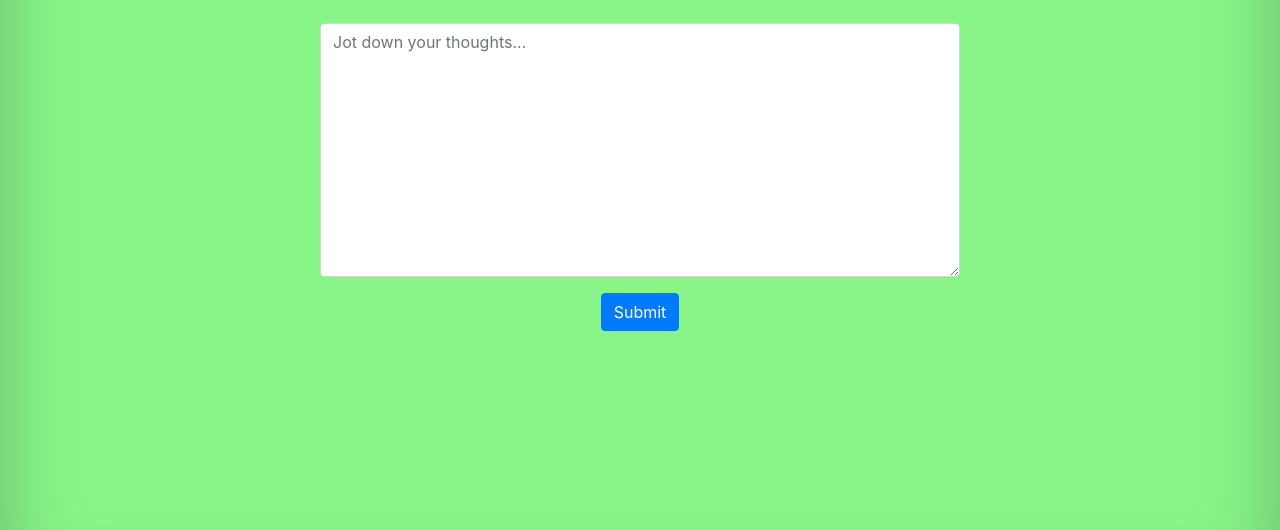
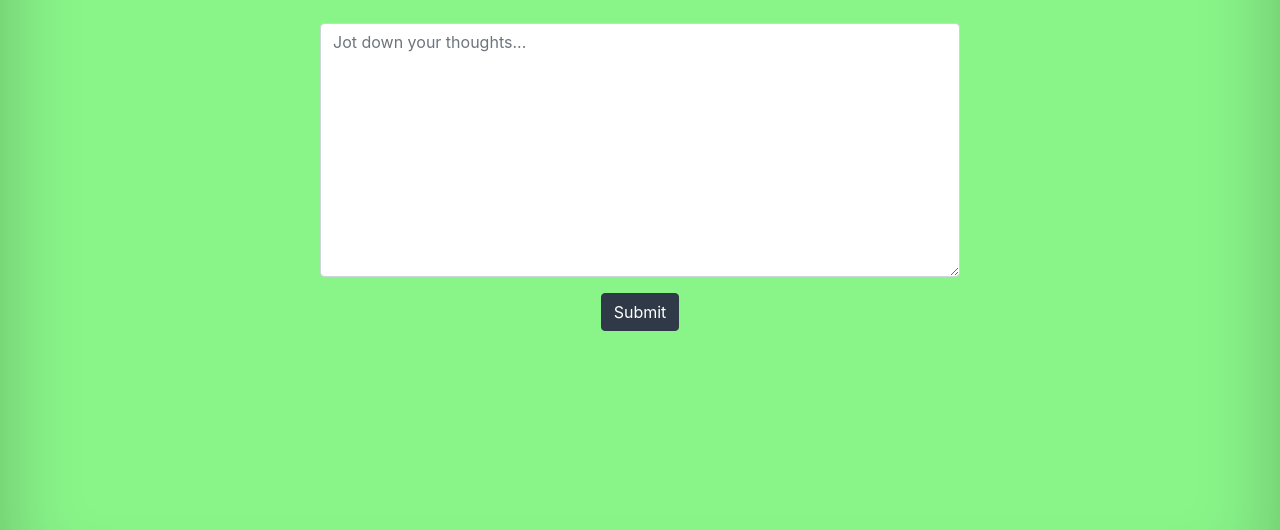
Before and after one commit to Yajur21/dactr, a PHP site: page /pages/journal.php in a window 1280 px wide. Shown: the part 203-733 px from the top of the page. Run offline with PHP 8.4, Linux system fonts and the light colour scheme; a user stored in the database is signed in.

Commit message:
Button change

```diff
--- a/pages/journal.php
+++ b/pages/journal.php
@@ -47,7 +47,7 @@ if (!isset($_SESSION['loggedin'])){
             <label for="journal"></label>
             <textarea class="form-control" name="journal" placeholder="Jot down your thoughts..." id="journal" rows="10" required></textarea>
           </div>
-          <button type="submit" class="btn btn-primary">Submit</button>
+          <button type="submit" class="btn btn-large btn-secondary">Submit</button>
         </form>
       </main>
       <!-- Footer -->
```
